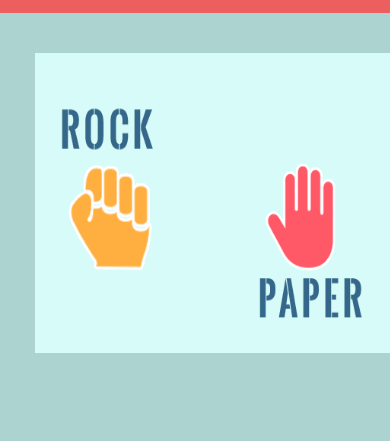
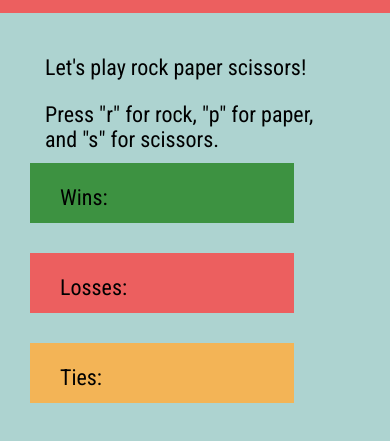
Before and after one commit to Shruti2648/Rock-Paper-Scissors-Game, a plain HTML site: page index.html in a window 390 px wide. Shown: the part 97-538 px from the top of the page. Drawn offline with Linux system fonts and the light colour scheme.

Commit message:
Updated CSS

```diff
--- a/assets/style.css
+++ b/assets/style.css
@@ -76,3 +76,38 @@ p {
     top: 150px;
     left: 35px;
 }
+
+@media screen and (max-width: 1100px) {
+    #game-instructions {
+        margin-left: 10px;
+        width: 75%;
+        position: fixed;
+        left: 300px;
+    }
+    #wins-box, #losses-box, #ties-box {
+        margin-left: 10px;
+        position: fixed;
+        left: 320px;
+    }
+    #rps-image {
+        height: 150px;
+        width: 260px;
+    }
+}
+
+@media screen and (max-width: 800px) {
+    #game-instructions {
+        margin-left: 5px;
+        width: 75%;
+        position: fixed;
+        left: 20px;
+    }
+    #wins-box, #losses-box, #ties-box {
+        width: 60%;
+        position: fixed;
+        left: 20px;
+    }
+    #rps-image {
+        display: none;
+    }
+}
```
